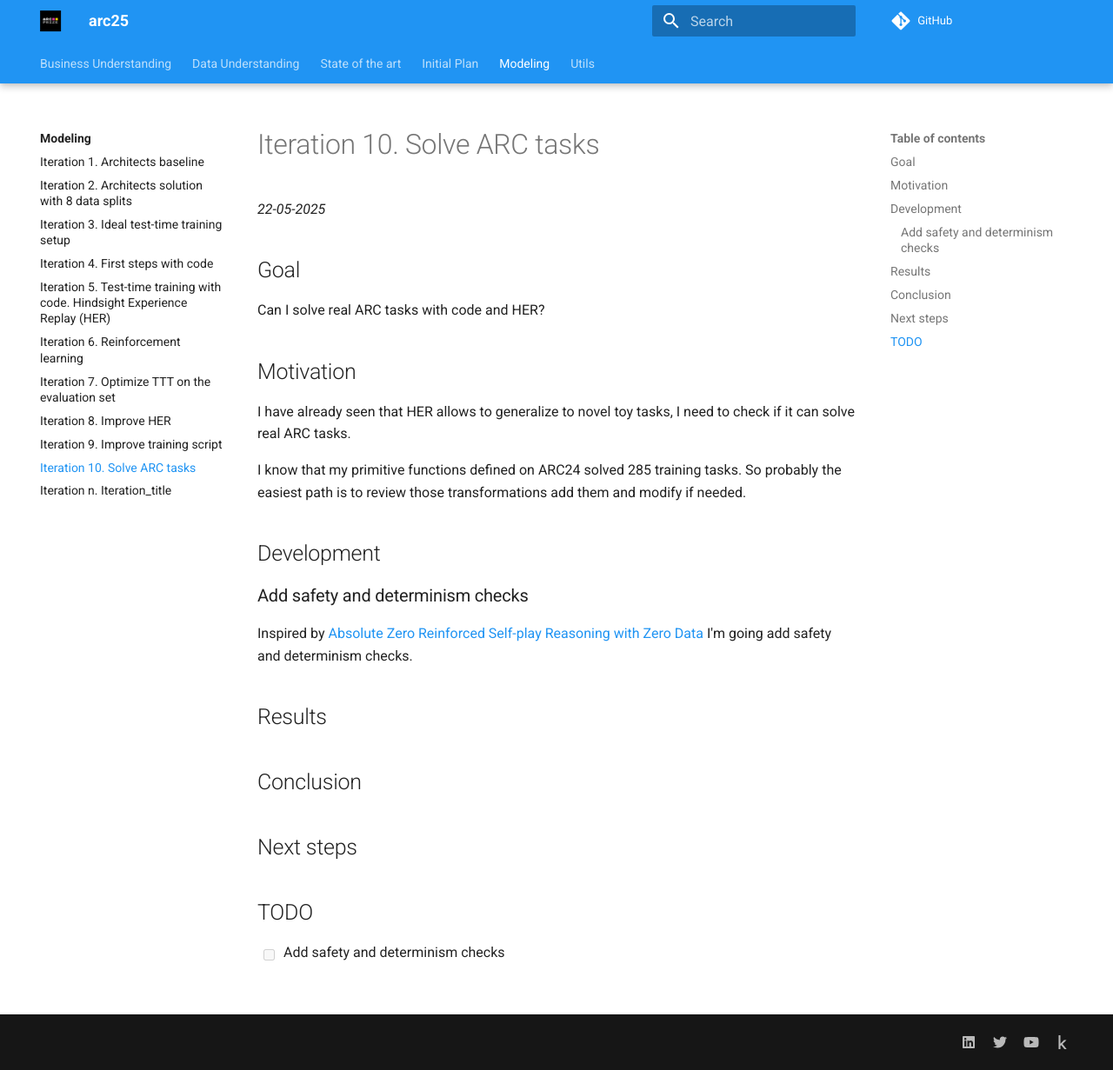
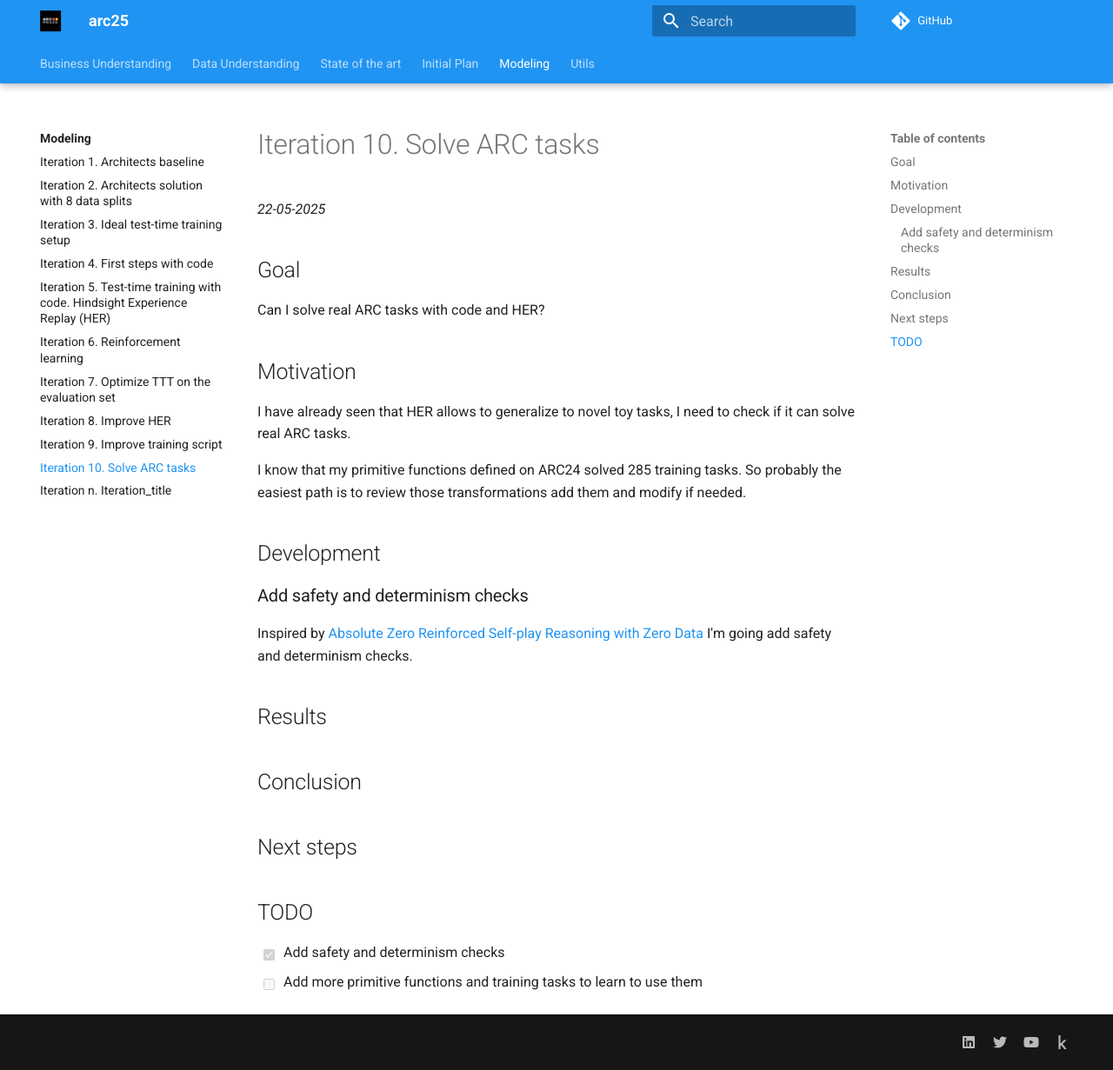
Before and after one commit to ironbar/arc25, an MkDocs documentation site: the page built from docs/modeling/Iteration_10_solve_arc_tasks.md, in a window 1280 px wide and 1231 px high. Shown: the whole window at 87% size. Built offline with MkDocs 1.6.1 and Material for MkDocs 9.7.7, drawn with Linux system fonts in a browser that asks for light colours; comment, search, counter and statistics services are not loaded.

Commit message:
updated documentation

```diff
--- a/docs/modeling/Iteration_10_solve_arc_tasks.md
+++ b/docs/modeling/Iteration_10_solve_arc_tasks.md
@@ -29,4 +29,5 @@ add safety and determinism checks.
 
 ## TODO
 
-- [ ] Add safety and determinism checks
+- [x] Add safety and determinism checks
+- [ ] Add more primitive functions and training tasks to learn to use them
```
